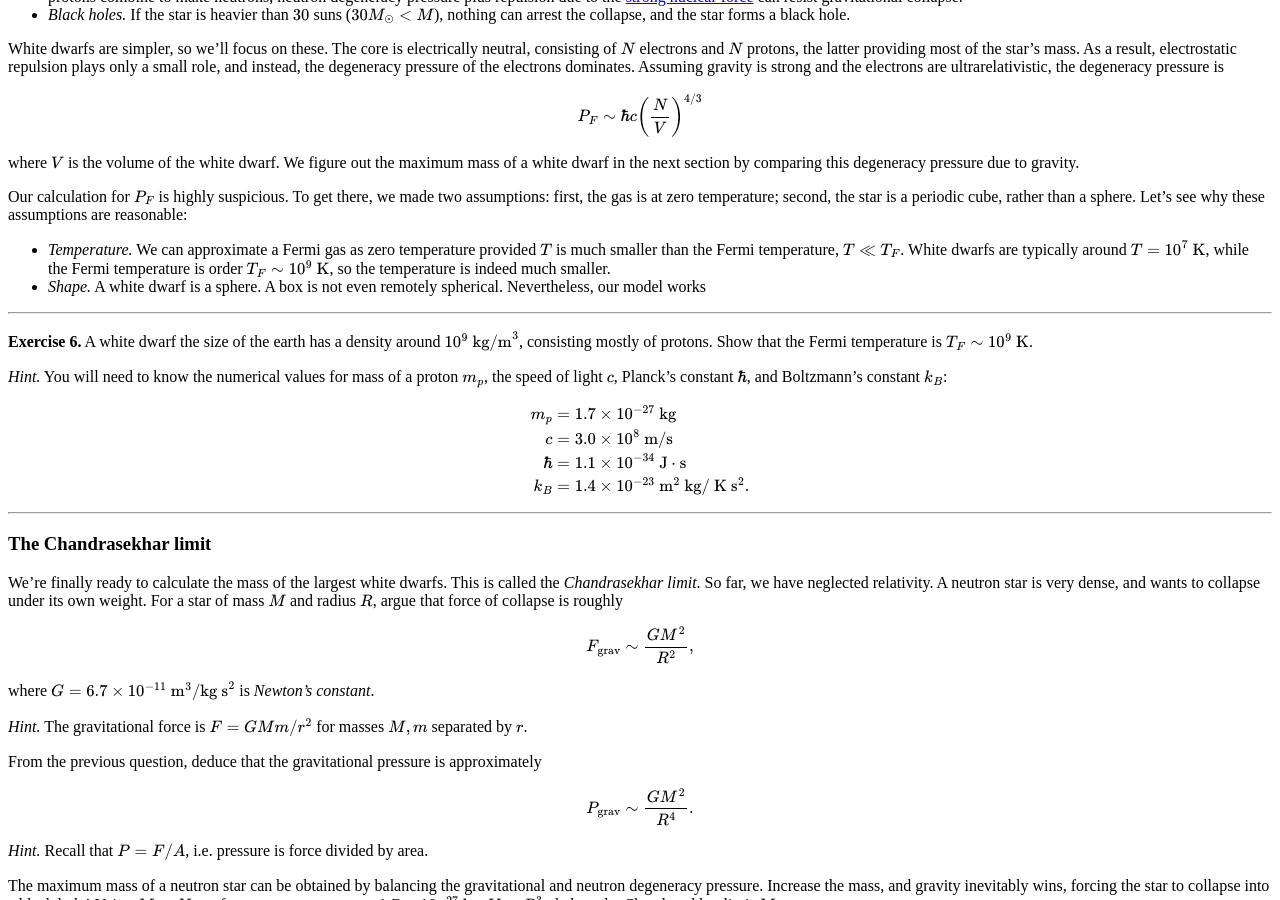
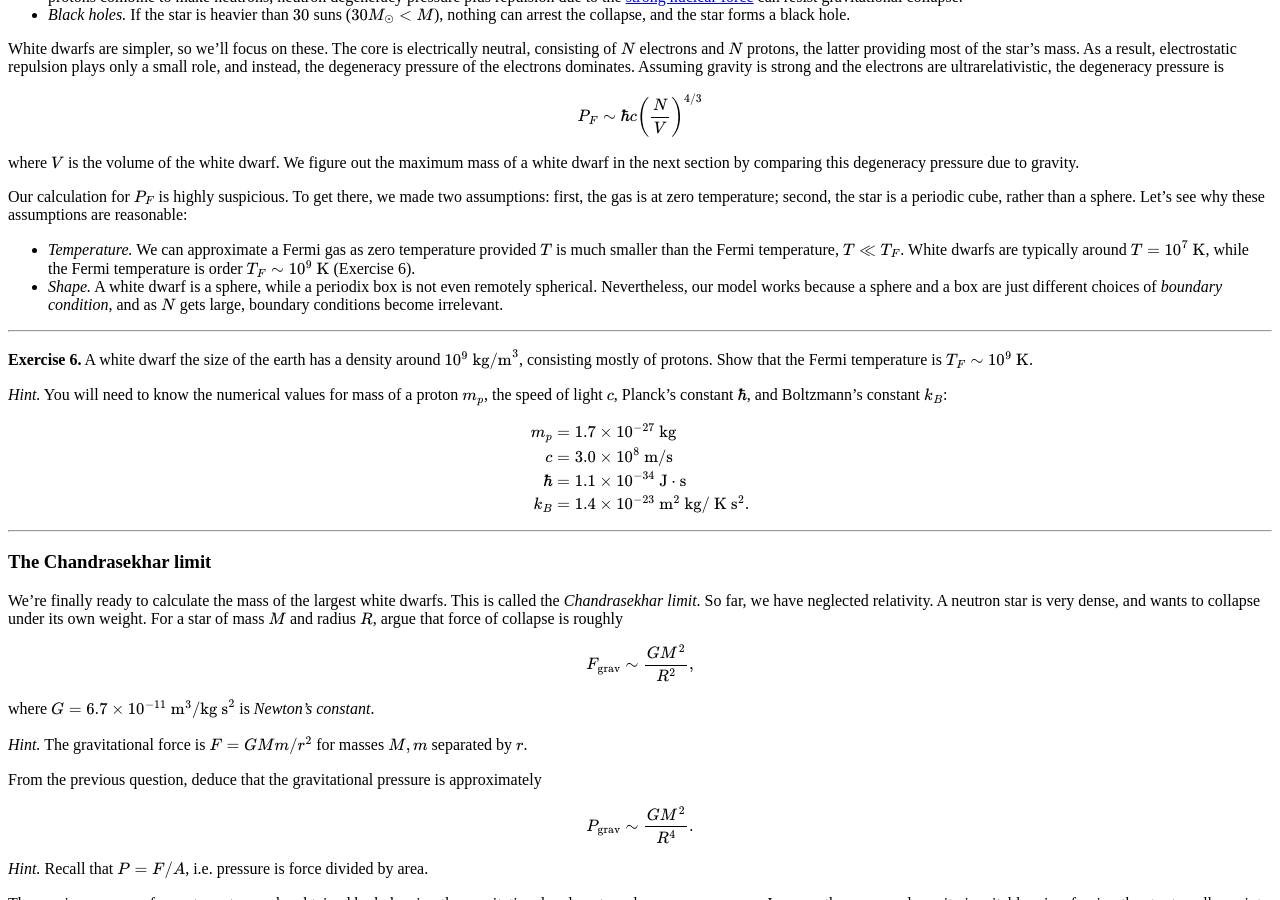
Before and after one commit to hapax/hapax.github.io, a Jekyll site: the page built from assets/chandra.md, in a window 1280 px wide and 900 px high, scrolled down 6462 px. Built offline with Jekyll 4.4.1, drawn with Linux system fonts in a browser that asks for light colours; our own code applies the rules of GitHub Pages for plain Markdown files; formulas are drawn with MathJax 3; a script that is not in the unit is left out.

Commit message:
Update chandra.md

```diff
--- a/assets/chandra.md
+++ b/assets/chandra.md
@@ -628,10 +628,11 @@ Let's see why these assumptions are reasonable:
   provided $T$ is much smaller than the Fermi temperature, $T \ll
   T_F$.
   White dwarfs are typically around $T = 10^7 \text{ K}$, while the
-  Fermi temperature is order $T_F \sim 10^9 \text{ K}$, so the
-  temperature is indeed much smaller.
-- *Shape.* A white dwarf is a sphere. A box is not even remotely
-  spherical. Nevertheless, our model works
+  Fermi temperature is order $T_F \sim 10^9 \text{ K}$ (Exercise 6).
+- *Shape.* A white dwarf is a sphere, while a periodix box is not even
+  remotely spherical. Nevertheless, our model works because a sphere
+  and a box are just different choices of *boundary condition*, and as
+  $N$ gets large, boundary conditions become irrelevant.
 
 ---
 
```
